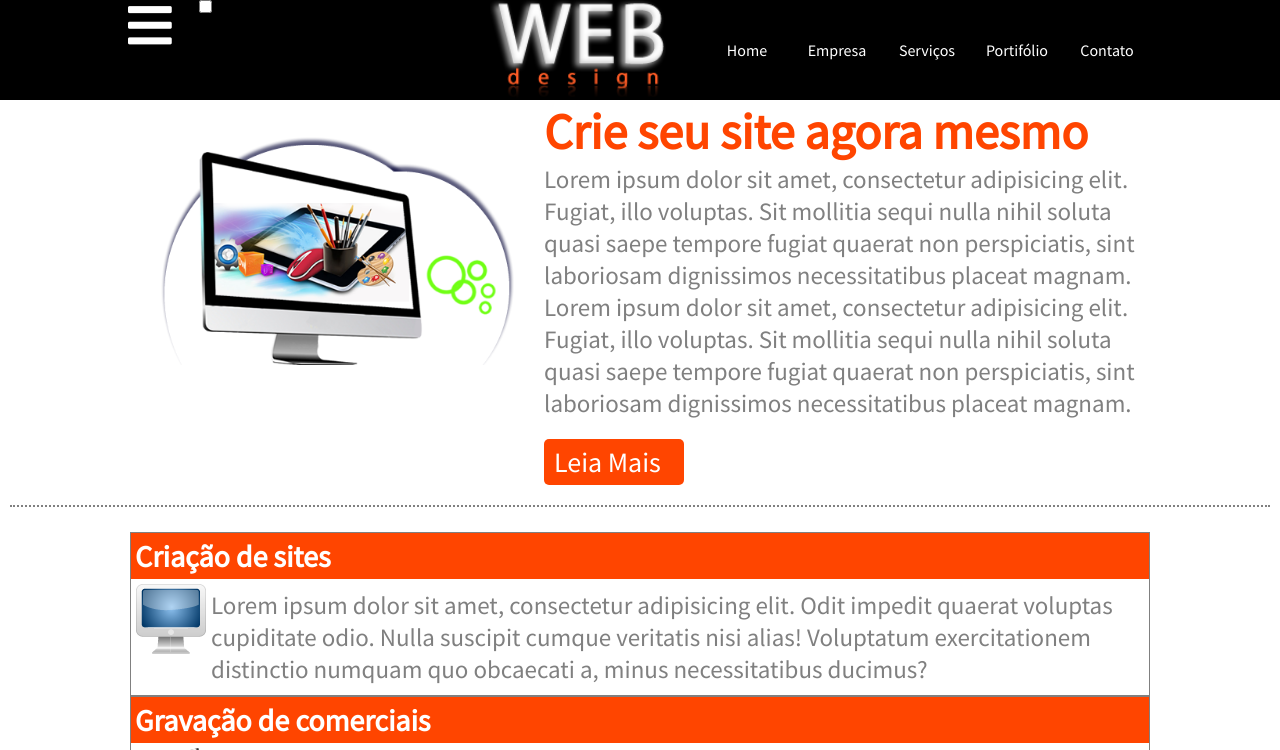
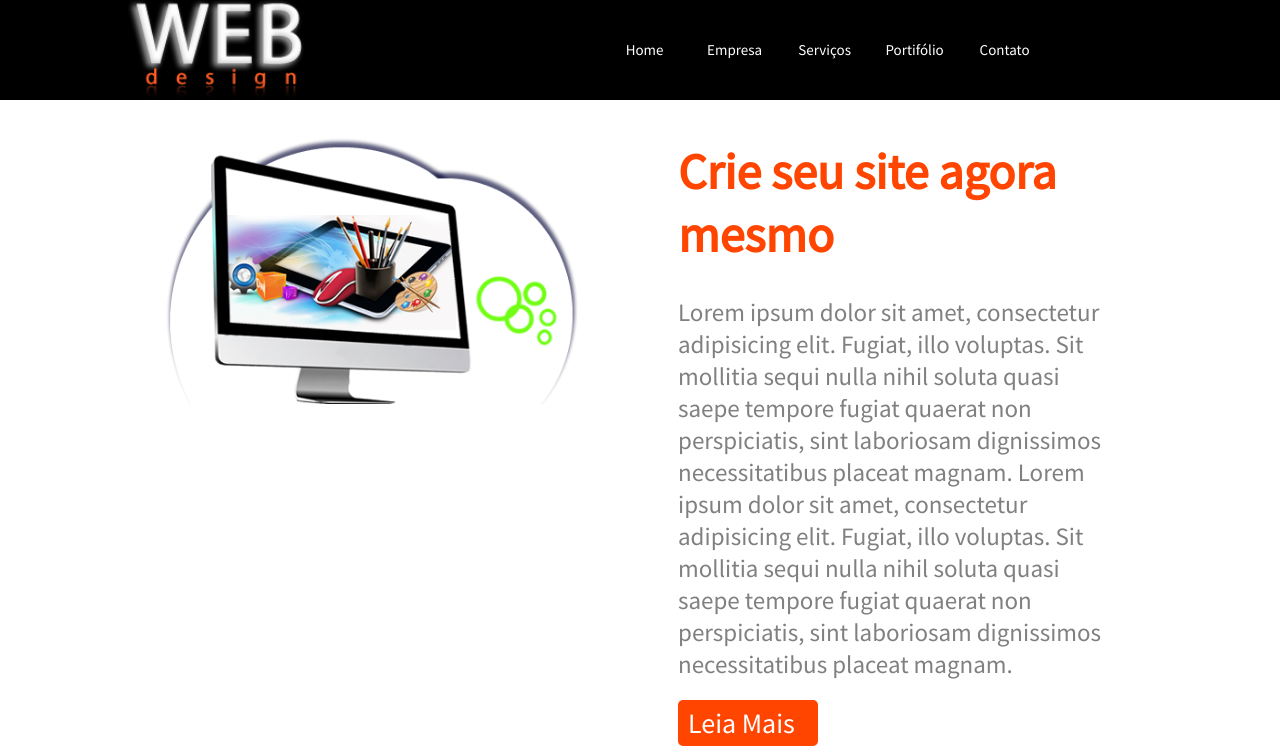
Before and after one commit to BrendaAngelimBeltrane/web-design-flexbox, a plain HTML site: page index.html in a window 1280 px wide. Shown: the top 750 px of the page. Drawn offline with Linux system fonts and the light colour scheme.

Commit message:
Atualizado 27/02/19

```diff
--- a/CSS/estilos.css
+++ b/CSS/estilos.css
@@ -14,8 +14,42 @@
     background-color: black;
 }
 
+header input {
+    display: none;
+}
+
+header input:checked ~ nav {
+    top: 54px;
+}
+
 header nav {
-    display: none;
+    display: flex;
+    flex-direction: column;
+    width: 100%;
+    padding: 0 10%;
+    padding-bottom: 5px;
+    position: absolute;
+    top: -100%;
+    left: 0%;
+    background-color: black;
+
+    transition: top 1.2s;
+}
+
+header nav a{
+    color: white;
+    text-align: center;
+    text-decoration: none;
+}
+
+header nav label {
+    color: orangered;
+    text-align: right;
+}
+
+header nav a:hover {
+    background-color: #fe3500;
+    border-radius: 5px;
 }
 
 header img {
@@ -127,6 +161,14 @@
         font-size: 50px;
     }
 
+    header nav a{
+        font-size: 30px;
+    }
+
+    header nav label {
+        font-size: 40px;
+    }
+
     figure img {
         width: 70vw;
         margin-left: 80px;
@@ -152,18 +194,28 @@
 
 @media screen and (min-width: 992px) {
     header i {
-        text-decoration: transparent;
+        display: none !important;
     }
 
     header {
-    align-items: flex-start;
-    justify-content: space-between;
-    padding: 0 10%;
+        align-items: flex-start;
+        justify-content: space-between;
+        padding: 0 10%;
+    }
+
+    header img {
+        margin: 0;
+        position: absolute;
     }
 
     header nav {
-        display: flex;
-        height: 9vh;
+        position: static;
+        flex-direction: row;
+        width: auto;
+    }
+
+    header nav label {
+        display: none;
     }
 
     header nav a {
@@ -172,6 +224,7 @@
         padding: 40px 10px 10px 10px;
         color: white;
         text-decoration: none;
+        font-size: 15px;
     }
 
     header nav a:hover {
@@ -180,8 +233,8 @@
     }
 
     figure img {
-        width: 30vw;
-        margin: 30px 30px 30px 0;
+        width: 35vw;
+        margin: 30px 100px 30px 0;
     }
 
     section {
@@ -192,7 +245,19 @@
         flex-direction: row;
     }
 
-    #p1 {
+    #texto1 {
+        margin: 40px 30px 0 0;
+    }
 
+    h2 {
+        margin-bottom: 30px;
     }
+
+    #meio {
+        flex-direction: row;
+    }
+
+
+
+
 }
```
